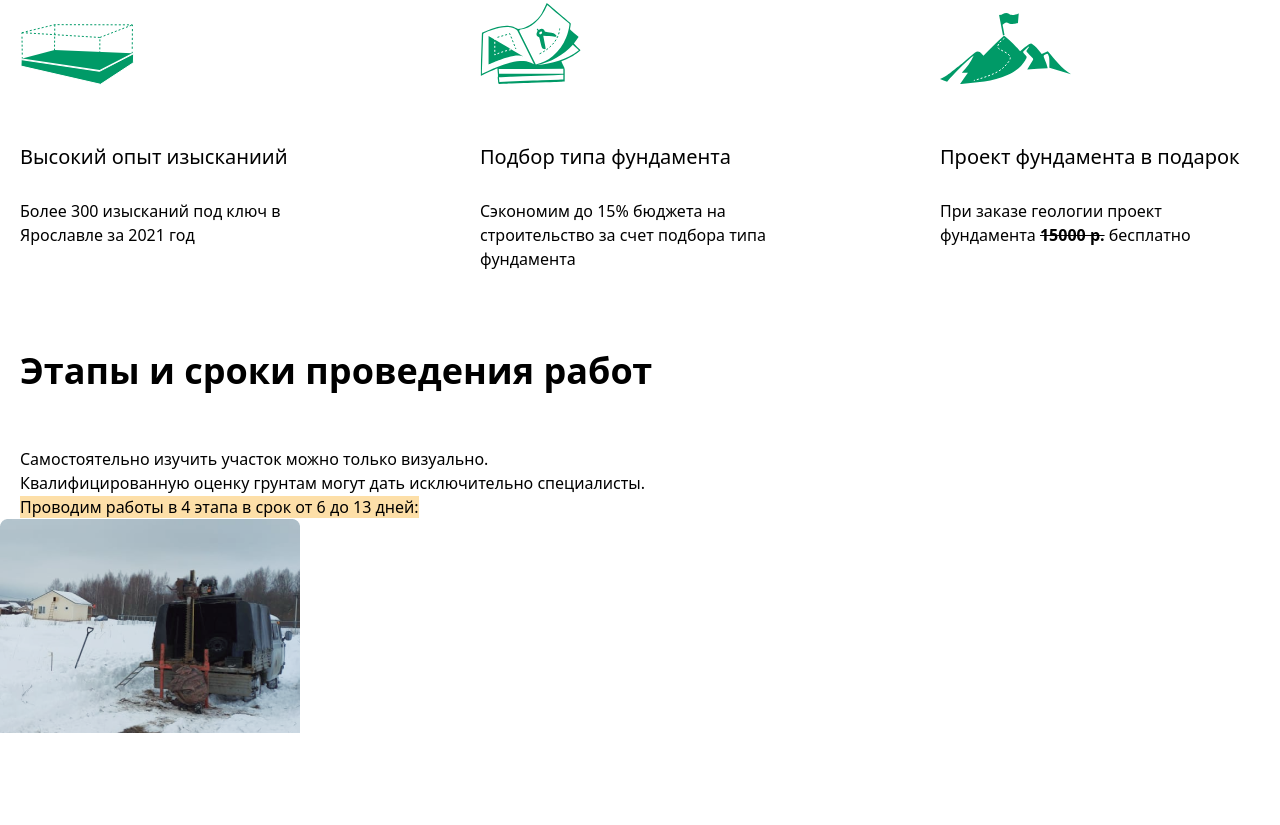
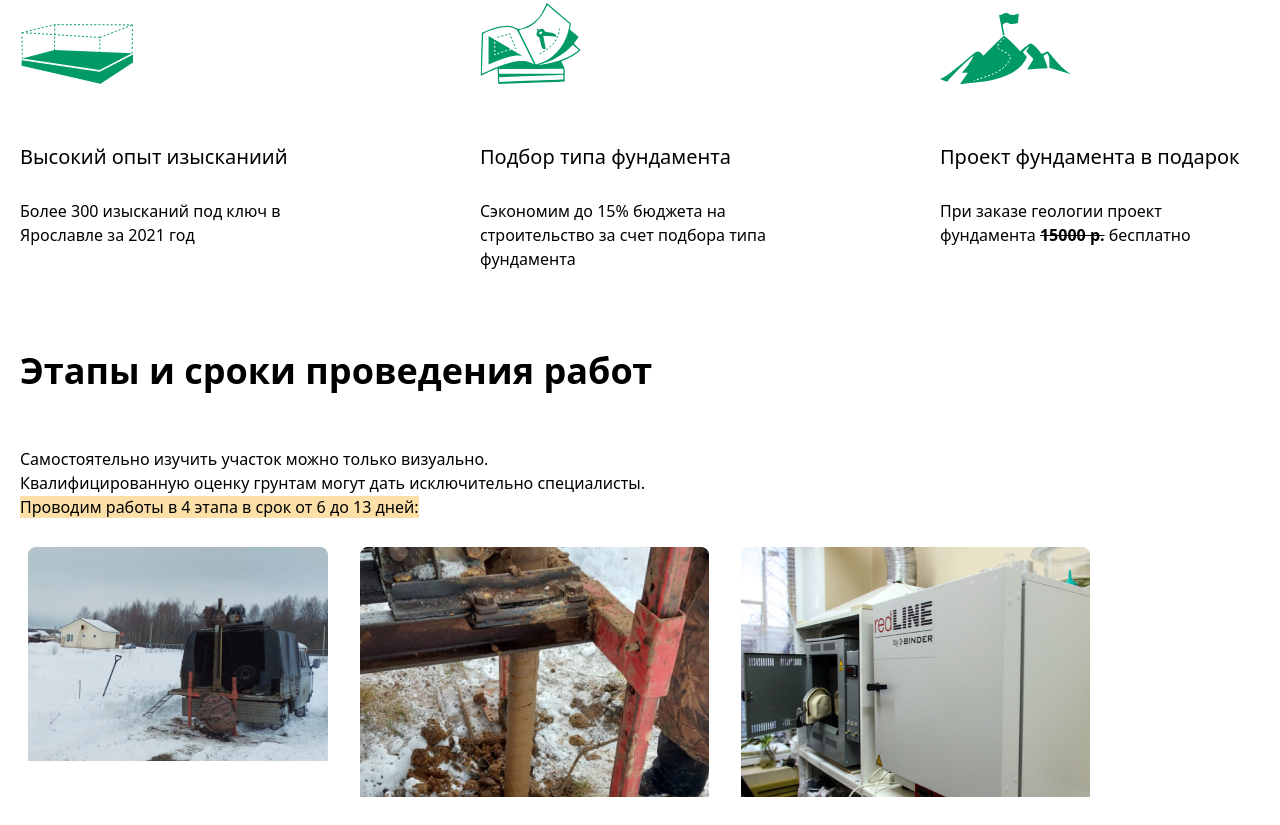
Before and after one commit to CrazyySasha/tailwindcss-geo-website, a website built with Vite: page pages/index.html in a window 1280 px wide. Shown: the part 2909-3734 px from the top of the page. Before the commit the page ends 3642 px from the top, so only its background shows below. Built offline with nearby package versions, Linux system fonts and the light colour scheme.

Commit message:
этапы проведения рабоns

```diff
--- a/pages/index.html
+++ b/pages/index.html
@@ -262,11 +262,11 @@
 		</section>
 	</main>
 	<div class="text-xl xs:text-2xl sm:text-4xl font-bold my-12 sm:mt-14 md:mt-20 md:mb-14">
-		<h1 class="px-5">
+		<h1 class="container mx-auto px-5">
 			Этапы и сроки проведения работ
 		</h1>
 	</div>
-	<div class="px-5">
+	<div class="container mx-auto px-5">
 		<p>
 			Самостоятельно изучить участок можно только визуально.
 		</p>
@@ -277,8 +277,18 @@
 		Проводим работы в 4 этапа в срок от 6 до 13 дней:
 		</span>
 	</div>
+		<section class="container flex mx-auto gap-8 p-7">
+			<div>
+				<img src="/assets/image10.png" alt="" class="">
+			</div>
+			<div>
+				<img src="/assets/image9.png" alt="">
+			</div>
+			<div>
+				<img src="/assets/laboratoriya-geologiya.png" alt="">
+			</div>
 
-		<img src="/assets/image10.png" alt="" class="">
+		</section>
 
 
 
```
Also changed, not shown: public/assets/image9.png (added), public/assets/laboratoriya-geologiya.png (added).
